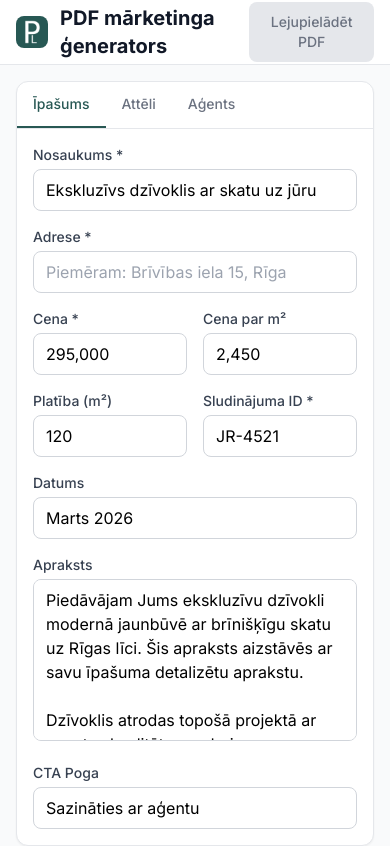
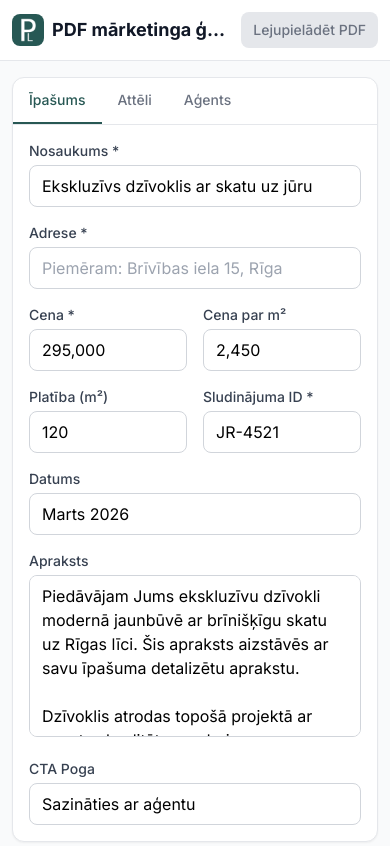
Before and after one commit to klavsveg99/real-estate-flyer-generator, a Next.js app: page / in a window 390 px wide. Shown: the top 846 px of the page. Built offline with nearby package versions, Linux system fonts and the light colour scheme; what @react-pdf/renderer would draw is missing.

Commit message:
Improve header mobile spacing and button/title wrapping

```diff
--- a/app/page.tsx
+++ b/app/page.tsx
@@ -387,17 +387,17 @@ export default function Home() {
   return (
     <div className="min-h-screen bg-gray-50">
       <header className="bg-white border-b border-gray-200 sticky top-0 z-10">
-        <div className="max-w-7xl mx-auto px-4 h-16 flex items-center justify-between">
-          <div className="flex items-center gap-3">
-            <img src="/images/favicon.jpg" alt="Logo" className="w-8 h-8 rounded-lg" />
-            <h1 className="text-xl font-bold text-gray-900">PDF mārketinga ģenerators</h1>
+        <div className="max-w-7xl mx-auto px-3 md:px-4 py-3 md:py-0 md:h-16 flex items-center justify-between gap-2">
+          <div className="flex items-center gap-2 md:gap-3 min-w-0">
+            <img src="/images/favicon.jpg" alt="Logo" className="w-8 h-8 rounded-lg flex-shrink-0" />
+            <h1 className="text-lg md:text-xl font-bold text-gray-900 truncate md:truncate-none">PDF mārketinga ģenerators</h1>
           </div>
-          <button onClick={handleGeneratePdf} disabled={!isFormValid(formState.listing) || isGenerating} className={`px-5 py-2.5 rounded-lg font-medium text-sm flex items-center gap-2 ${isFormValid(formState.listing) && !isGenerating ? '' : 'bg-gray-200 text-gray-500 cursor-not-allowed'}`} style={isFormValid(formState.listing) && !isGenerating ? { background: '#285854', color: 'white' } : {}}>
+          <button onClick={handleGeneratePdf} disabled={!isFormValid(formState.listing) || isGenerating} className={`px-3 md:px-5 py-2 md:py-2.5 rounded-lg font-medium text-sm flex items-center gap-2 whitespace-nowrap ${isFormValid(formState.listing) && !isGenerating ? '' : 'bg-gray-200 text-gray-500 cursor-not-allowed'}`} style={isFormValid(formState.listing) && !isGenerating ? { background: '#285854', color: 'white' } : {}}>
             {isGenerating ? 'Veidojas...' : 'Lejupielādēt PDF'}
           </button>
         </div>
       </header>
-      <main className="max-w-7xl mx-auto px-4 py-4 md:py-8">
+      <main className="max-w-7xl mx-auto px-3 md:px-4 py-4 md:py-8">
         <div className="grid grid-cols-1 lg:grid-cols-2 gap-6 lg:gap-8">
           <div className="space-y-4 lg:space-y-6">
             <div className="bg-white rounded-xl shadow-sm border border-gray-200">
```
